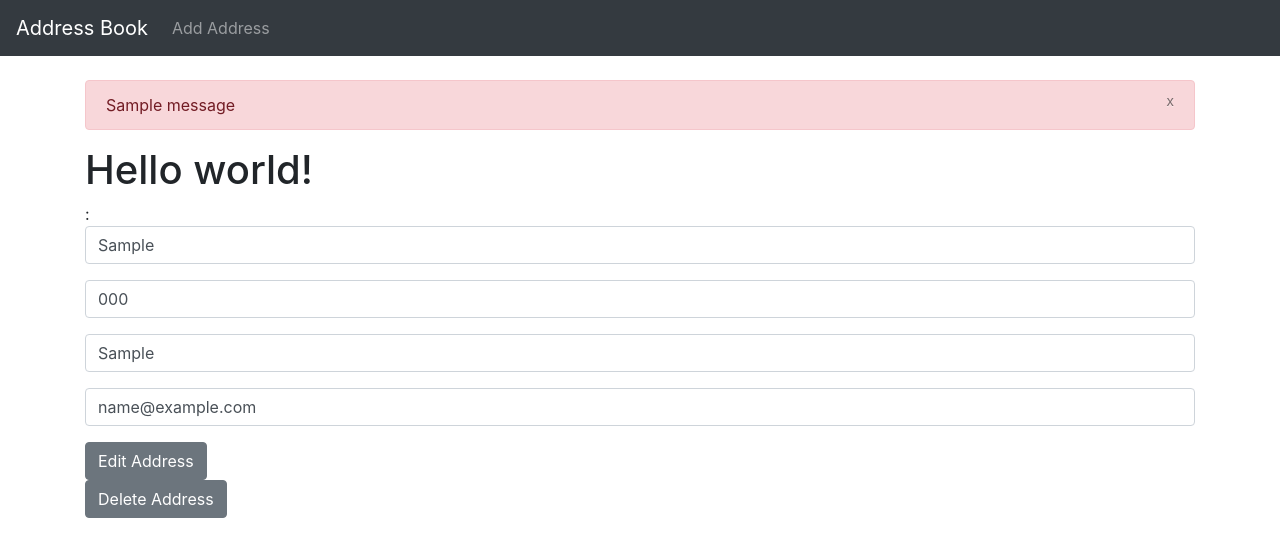
After one commit to veikomaesalu/heroku_veebileht_aadress, a Django app: page /edit/1 in a window 1280 px wide. The commit adds this page. Shown: the top 557 px of the page. Run offline with Django 3.2, Linux system fonts and the light colour scheme; tables that the repository leaves empty hold one stand-in row (values such as "Sample post"); one stand-in notice (Sample message) is shown; some libraries are stand-ins or nearby versions.

Commit message:
kõik valmis

```diff
--- a/address_book/templates/base.html
+++ b/address_book/templates/base.html
@@ -26,8 +26,20 @@
   </div>
 </nav>
   	<br/>
+
   	<div class="container">
-    	{% block content %}
+      {% if messages %}
+        {% for message in messages %}
+          <div class="alert alert-danger alert-dismissable" role="alert">
+           <button class="close" data-dismiss="alert">
+            <small><sup>x</sup></small>
+            </button>
+            {{ message }}
+          </div>
+        {% endfor %}
+      {% endif %}
+
+    {% block content %}
 		{% endblock %}
 	</div>
     <!-- Optional JavaScript -->
--- /dev/null
+++ b/address_book/templates/edit.html
@@ -0,0 +1,30 @@
+{% extends 'base.html' %}
+
+{% block content %}
+
+<h1>Hello world!</h1>
+{% if get_address %}:
+	<form method="POST">
+	{% csrf_token %}
+  		<div class="form-group">
+    		<input type="text" class="form-control" id="exampleInputEmail1" aria-describedby="emailHelp" value={{ get_address.name }} name="name">
+  		</div>
+  		<div class="form-group">
+    		<input type="text" class="form-control" id="exampleInputEmail1" aria-describedby="emailHelp" value={{ get_address.phone }} name="phone">
+  		</div>
+  		<div class="form-group">
+    		<input type="text" class="form-control" id="exampleInputEmail1" aria-describedby="emailHelp" value={{ get_address.address }} name="address">
+  		</div>
+  		<div class="form-group">
+    		<input type="text" class="form-control" id="exampleInputEmail1" aria-describedby="emailHelp" value={{ get_address.email }} name="email">
+  		</div>
+
+ 	<button type="submit" class="btn btn-secondary">Edit Address</button>
+	</form>
+
+	<form method="POST" action="{% url 'delete' get_address.id %}">
+		{% csrf_token %}
+		<button type="submit" class="btn btn-secondary">Delete Address</button>
+	</form>
+{% endif %}
+{% endblock %}
--- a/address_book/urls.py
+++ b/address_book/urls.py
@@ -4,5 +4,7 @@ from . import views
 
 urlpatterns = [
     path('', views.home, name="home"),
-    path('', views.add_address, name="add_address"),
+    path('add_address/', views.add_address, name="add_address"),
+    path('edit/<list_id>', views.edit, name="edit"),
+    path('delete/<list_id>', views.delete, name="delete"),
 ]
--- a/address_book/views.py
+++ b/address_book/views.py
@@ -1,9 +1,47 @@
 from django.shortcuts import render, redirect
 from .models import Address
+from .forms import AddressForm
+from django.contrib import messages
+
 
 def home(request):
 	all_addresses = Address.objects.all
 	return render(request, 'home.html', {'all_addresses': all_addresses})
 
 def add_address(request):
-	return render(request, 'add_address.html', {})
+	if request.method=="POST":
+		form = AddressForm(request.POST or None)
+		if form.is_valid():
+			form.save()
+			messages.success(request, ('Address has been added!'))
+			return redirect('home')
+		else:
+			messages.success(request, ('Seems like there was an error...'))
+			return render(request, 'add_address.html', {})
+	else:
+		return render(request, 'add_address.html', {})
+
+def edit(request, list_id):
+	if request.method=='POST':
+		current_address = Address.objects.get(pk=list_id)
+		form = AddressForm(request.POST or None, instance=current_address)
+		if form.is_valid():
+			form.save()
+			messages.success(request, ('Address has been edited!'))
+			return redirect('home')
+		else:
+			messages.success(request, ('Seems like there was an error...'))
+			return render(request, 'edit.html', {})
+	else:
+		get_address = Address.objects.get(pk=list_id)
+		return render(request, 'edit.html', {'get_address': get_address})
+
+def delete(request, list_id):
+	if request.method=='POST':
+		current_address = Address.objects.get(pk=list_id)
+		current_address.delete()
+		messages.success(request, ('Address has been deleted!'))
+		return redirect('home')
+	else:
+		messages.success(request, ('Nothing to see here...'))
+		return redirect('home')
```
Also changed, not shown: address_book/forms.py (added, +7 -0 lines), address_book/templates/add_address.html (+18 -0 lines), address_book/templates/home.html (+24 -6 lines), static/images/veiko passipilt.JPG (added).
